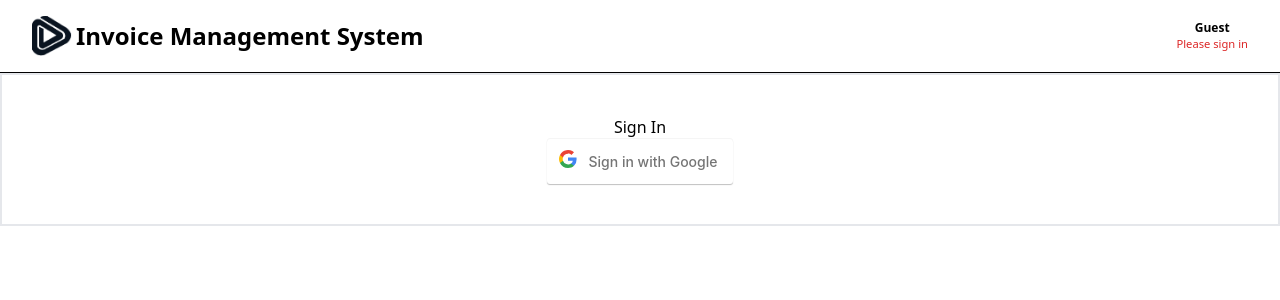
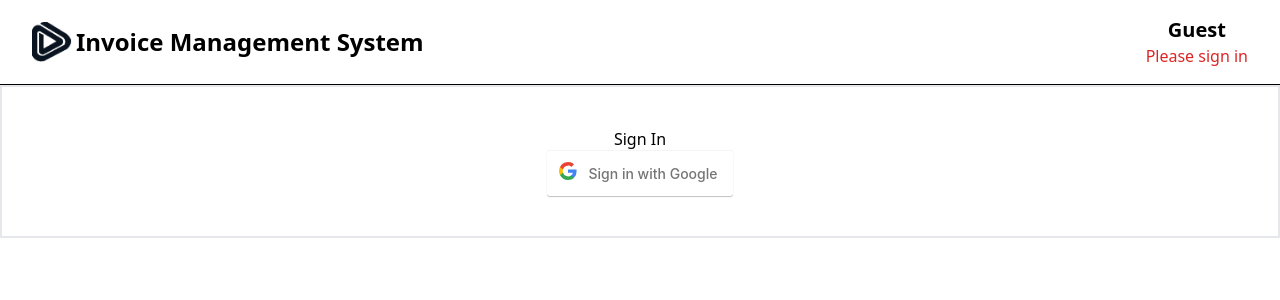
Before and after one commit to developermaroof/devnito-invoice, a React (Create React App) app: page / in a window 1280 px wide. Shown: the top 300 px of the page. Built offline with nearby package versions, Linux system fonts and the light colour scheme; no server answers.

Commit message:
Update Navbar.jsx

```diff
--- a/src/components/Navbar.jsx
+++ b/src/components/Navbar.jsx
@@ -25,8 +25,8 @@ const Navbar = ({ userData, isLoggedIn }) => {
             </div>
           ) : (
             <div className="text-center">
-              <h2 className="font-semibold text-xs">Guest</h2>
-              <p className="text-red-600 text-[0.7rem]">Please sign in</p>
+              <h2 className="font-semibold text-xs md:text-[1rem] lg:text-xl">Guest</h2>
+              <p className="text-red-600 text-[0.7rem] md:text-[0.8rem] lg:text-[1rem]">Please sign in</p>
             </div>
           )}
         </div>
```
